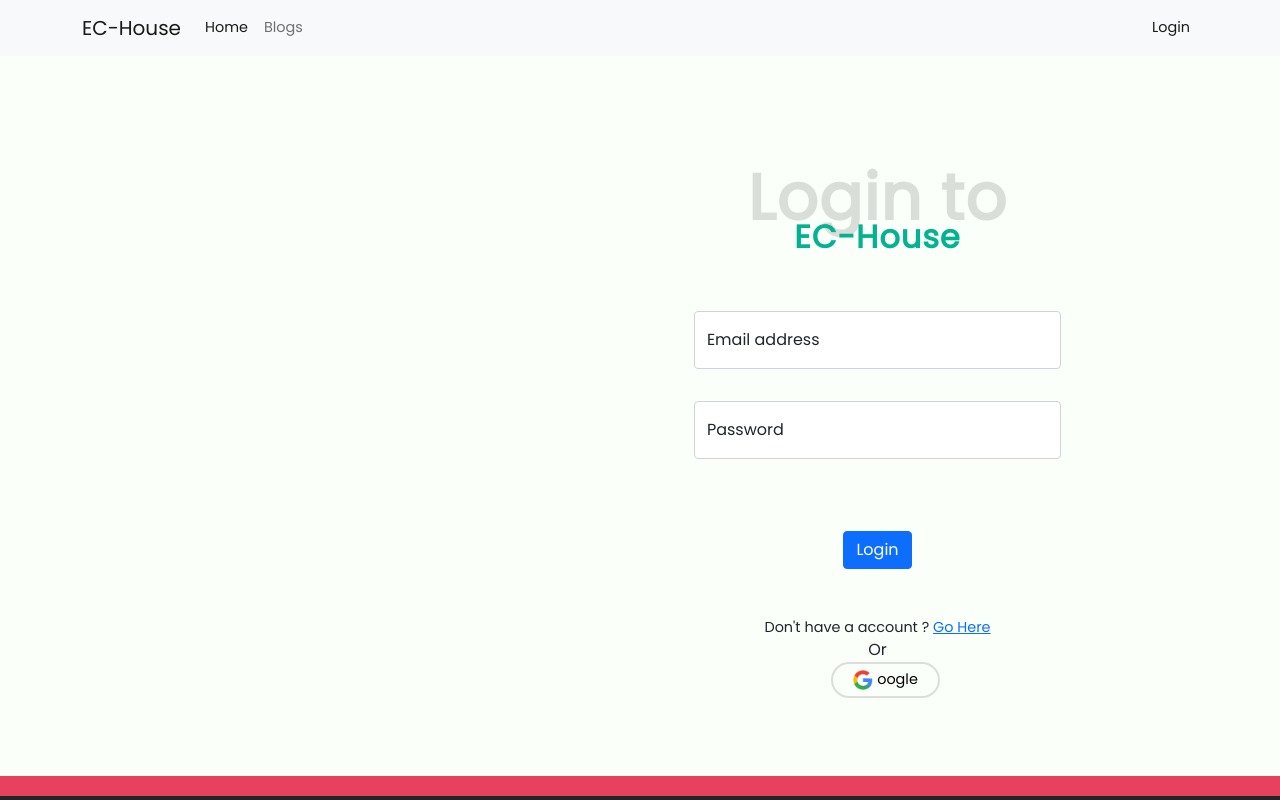
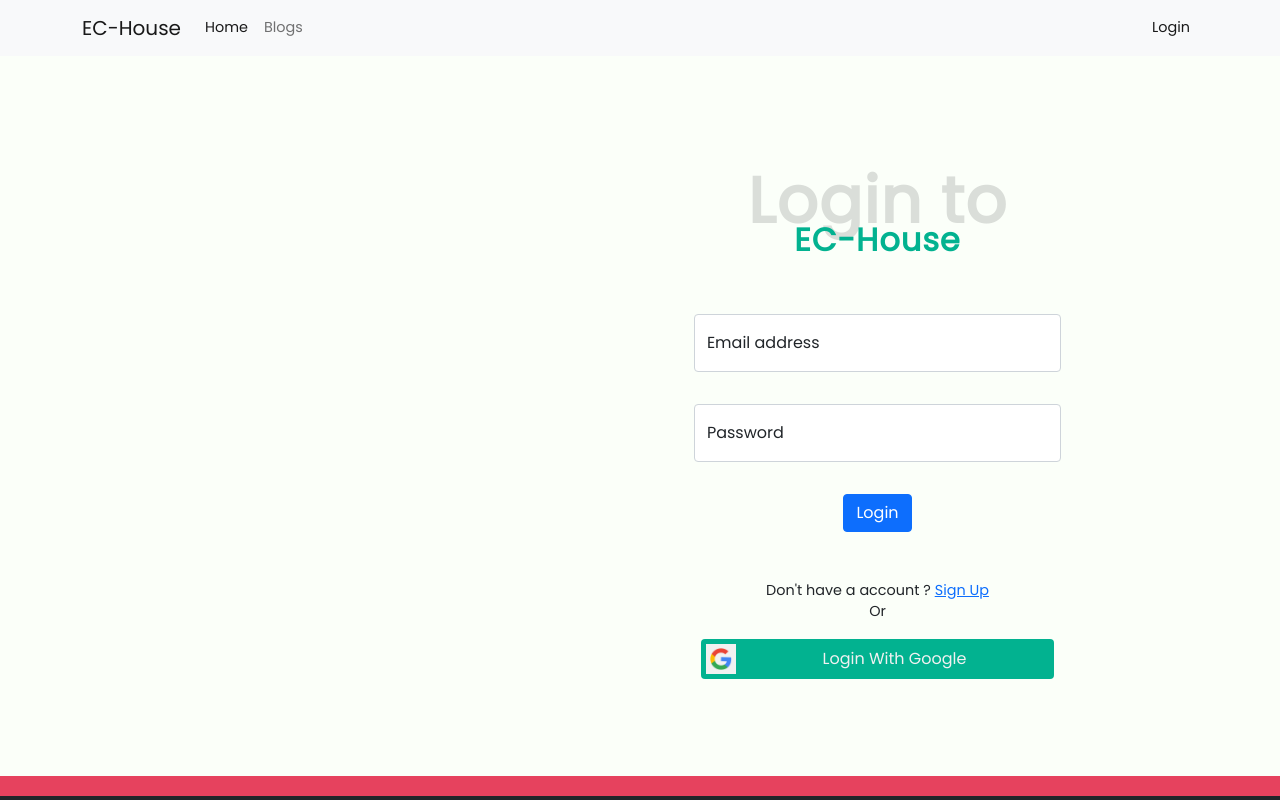
Before and after one commit to mihirkr17/warehouse-management-client-side, a React (Create React App) app: page /login in a window 1280 px wide. Shown: the top 800 px of the page. Built offline with nearby package versions, Linux system fonts and the light colour scheme; no server answers.

Commit message:
added addItem page with functionality

```diff
--- a/src/Components/Pages/AddItem/AddItem.js
+++ b/src/Components/Pages/AddItem/AddItem.js
@@ -1,56 +1,103 @@
-import React from 'react';
+import React, { useEffect, useState } from 'react';
 import { useAuthState } from 'react-firebase-hooks/auth';
 import auth from '../../../firebase.init';
 
 const AddItem = () => {
    const [user] = useAuthState(auth);
+   const [msg, setMsg] = useState('');
+
+   // add product handler form
+   const addProductHandler = async (e) => {
+      e.preventDefault();
+      let stock;
+
+      const name = e.target.productName.value;
+      const img = e.target.productImg.value;
+      const price = parseInt(e.target.productPrice.value);
+      const brand = e.target.productBrand.value;
+      const quantity = parseInt(e.target.productQuantity.value);
+      const description = e.target.productDescription.value;
+      const sup_name = user.displayName;
+      const sup_email = user.email;
+
+      if (quantity < 0) {
+         setMsg(<p className='text-danger text-center py-3'>Product quantity value wrong</p>);
+         return;
+      } else {
+         if (quantity === 0) {
+            stock = 'out';
+         } else {
+            stock = 'in';
+         }
+      }
+
+      const allData = { name, img, price, brand, quantity, description, sup_name, sup_email, stock };
+
+      const response = await fetch('http://localhost:5000/product', {
+         method: "POST",
+         headers: {
+            'content-type': 'application/json'
+         },
+         body: JSON.stringify(allData)
+      });
+
+      const data = await response.json();
+
+      if (data.insertedId) {
+         e.target.reset();
+         setMsg(<p className='text-success text-center py-3'>Your product added successfully</p>);
+      }
+   }
+
+   useEffect(() => {
+      setTimeout(() => {
+         setMsg('');
+      }, 5000);
+   }, [msg]);
 
    return (
-      <section className='add_item__section py-4 d-flex align-items-center justify-content-center' style={{ minHeight: "90vh" }}>
+      <section className='add_item__section py-4' style={{ minHeight: "90vh" }}>
+         <h2 className='section_title'>Add <span>product</span></h2>
          <div className="container">
             <div className="col-lg-6 mx-auto">
-               <form className="row g-3">
-                  <div className="col-md-6">
-                     <label htmlFor="inputEmail4" className="form-label">User Email</label>
-                     <input type="email" name='uEmail' defaultValue={user.email} className="form-control" id="inputEmail4" />
-                  </div>
-                  <div className="col-md-6">
-                     <label htmlFor="inputUid" className="form-label">User Id</label>
-                     <input type="text" name='uid' defaultValue={user.uid} className="form-control" id="inputUid" />
-                  </div>
+               {msg}
+               <form className="row g-3 mt-4" onSubmit={addProductHandler}>
                   <div className="col-12">
                      <label htmlFor="productName" className="form-label">Product Name</label>
                      <input type="text" name='productName' className="form-control" id="productName" placeholder="Asus Max M1" />
                   </div>
                   <div className="col-12">
-                     <label htmlFor="productBrand" className="form-label">Product Brand</label>
-                     <input type="text" name='productBrand' className="form-control" id="productBrand" placeholder="Asus, Samsung, Acer" />
+                     <label htmlFor="productImg" className="form-label">Product Image Url</label>
+                     <input type="text" name='productImg' className="form-control" id="productImg" placeholder="http://..." />
+                  </div>
+                  <div className="col-md-4">
+                     <label htmlFor="productPrice" className="form-label">Price</label>
+                     <input type="number" name='productPrice' className="form-control" id="productPrice" />
                   </div>
                   <div className="col-md-6">
-                     <label htmlFor="inputCity" className="form-label">City</label>
-                     <input type="text" className="form-control" id="inputCity" />
-                  </div>
-                  <div className="col-md-4">
-                     <label htmlFor="inputState" className="form-label">State</label>
-                     <select id="inputState" className="form-select">
-                        <option selected>Choose...</option>
-                        <option>...</option>
+                     <label htmlFor="productBrand" className="form-label">Brand</label>
+                     <select id="productBrand" name='productBrand' className="form-select">
+                        <option value=''>Choose Brand</option>
+                        <option value={'hp'}>hp</option>
+                        <option value={'lg'}>lg</option>
+                        <option value={'samsung'}>samsung</option>
+                        <option value={'toshiba'}>toshiba</option>
+                        <option value={'microsoft'}>microsoft</option>
+                        <option value={'acer'}>acer</option>
+                        <option value={'lenovo'}>lenovo</option>
                      </select>
                   </div>
                   <div className="col-md-2">
-                     <label htmlFor="inputZip" className="form-label">Zip</label>
-                     <input type="text" className="form-control" id="inputZip" />
+                     <label htmlFor="productQuantity" className="form-label">Quantity</label>
+                     <input type="number" className="form-control" id="productQuantity" />
+                  </div>
+
+                  <div className="mb-3 col-12">
+                     <label htmlFor="productDescription" className="form-label">Product Description</label>
+                     <textarea className="form-control" name='productDescription' id="productDescription" rows="3" placeholder='Description about product'></textarea>
                   </div>
                   <div className="col-12">
-                     <div className="form-check">
-                        <input className="form-check-input" type="checkbox" id="gridCheck" />
-                        <label className="form-check-label" htmlFor="gridCheck">
-                           Check me out
-                        </label>
-                     </div>
-                  </div>
-                  <div className="col-12">
-                     <button type="submit" className="btn btn-primary">Sign in</button>
+                     <button type="submit" className="btn btn-primary">Add</button>
                   </div>
                </form>
             </div>
--- a/src/Components/Pages/Auth/Login/Login.css
+++ b/src/Components/Pages/Auth/Login/Login.css
@@ -4,15 +4,3 @@
    align-items: center;
    justify-content: center;
 }
-
-.login_bottom button {
-   padding: 5px 20px;
-   border-radius: 50px;
-   border: 2px solid var(--color-trans);
-   background: transparent;
-}
-
-.login_bottom button img {
-   width: 20px;
-   height: auto;
-}
--- a/src/Components/Pages/Auth/Login/Login.js
+++ b/src/Components/Pages/Auth/Login/Login.js
@@ -1,10 +1,10 @@
 import React from 'react';
 import { Link, useLocation, useNavigate } from 'react-router-dom';
 import './Login.css';
-import google from '../../../../Assets/images/logos/google.png';
 import { useSignInWithEmailAndPassword } from 'react-firebase-hooks/auth';
 import auth from '../../../../firebase.init';
 import Spinner from '../../../Shared/Spinner';
+import Social from '../Social/Social';
 
 
 const Login = () => {
@@ -70,25 +70,16 @@
                      </div>
 
                      <div className="col-lg-7 mx-auto">
-                        {load}
-                        <br />
-                        {errors}
+                        {load || errors}
                      </div>
                      <div className="col-lg-7 mx-auto text-center">
-                        <button type='submit' className='btn btn-primary mt-3'>Login</button>
+                        <button type='submit' className='btn btn-primary'>Login</button>
                      </div>
                   </form>
 
                   <div className="login_bottom">
-                     <p>Don't have a account ? <Link to={'/register'}>Go Here</Link></p>
-                     <span>Or</span>
-                     <br />
-                     <p>
-                        <button className='ms-3' title='Sign in with google'>
-                           <img src={google} className='me-1' alt="google-logo" />
-                           oogle
-                        </button>
-                     </p>
+                     <p>Don't have a account ? <Link to={'/register'}>Sign Up</Link> <br /> Or </p>
+                     <Social></Social>
                   </div>
                </div>
             </div>
--- a/src/Components/Pages/Auth/Register/Register.js
+++ b/src/Components/Pages/Auth/Register/Register.js
@@ -81,14 +81,12 @@
                      </div>
 
                      <div className="col-lg-7 mx-auto text-center">
-                        <button type='submit' className='btn btn-primary mt-3'>Register</button>
+                        <button type='submit' className='btn btn-primary'>Register</button>
                      </div>
                   </form>
 
-                  <div className="login_bottom">
-                     <p>Already Logged In ? <Link to={'/login'}>Go To Login</Link></p>
-                     <span>Or</span>
-                     <br />
+                  <div className="register_bottom">
+                     <p>Already Logged In ? <Link to={'/login'}>Go To Login</Link> <br /> Or </p>
                      <Social></Social>
                   </div>
                </div>
--- /dev/null
+++ b/src/Components/Pages/Auth/Social/Social.css
@@ -0,0 +1,44 @@
+.third_party_auth {
+   padding: 1rem 0;
+   width: 55%;
+   margin: auto;
+}
+
+.auth_response {
+   display: flex;
+   flex-direction: column;
+   align-items: center;
+   justify-content: center;
+}
+
+.google_btn {
+   padding: 5px;
+   border-radius: 4px;
+   border: none;
+   background: var(--color-primary);
+   color: var(--color-light);
+   width: 100%;
+   display: flex;
+   align-items: center;
+   justify-content: space-between;
+}
+
+.google_btn img {
+   width: 30px;
+   height: 30px;
+   background-color: var(--color-light);
+   padding: 4px;
+}
+
+.google_btn span {
+   align-self: center;
+   width: 100%;
+}
+
+
+@media (max-width: 567px) {
+   .third_party_auth {
+      padding: 0.9rem 0;
+      width: 85%;
+   }
+}
--- a/src/Components/Pages/Auth/Social/Social.js
+++ b/src/Components/Pages/Auth/Social/Social.js
@@ -1,4 +1,5 @@
 import React from 'react';
+import './Social.css';
 import google from '../../../../Assets/images/logos/google.png';
 import { useSignInWithGoogle } from 'react-firebase-hooks/auth';
 import auth from '../../../../firebase.init';
@@ -33,13 +34,15 @@
       await signInWithGoogle();
    }
    return (
-      <p>
-         {load} <br /> {errMsg} <br />
-         <button className='ms-3' onClick={socialLoginHandler} title='Sign in with google'>
+      <div className='third_party_auth'>
+         <div className="auth_response">
+            {load || errMsg}
+         </div>
+         <button className='google_btn' onClick={socialLoginHandler} title='Sign in with google'>
             <img src={google} className='me-1' alt="google-logo" />
-            oogle
+            <span>Login With Google</span>
          </button>
-      </p>
+      </div>
    );
 };
 
--- a/src/Components/Shared/Spinner.js
+++ b/src/Components/Shared/Spinner.js
@@ -1,9 +1,17 @@
 import React from 'react';
 
 const Spinner = () => {
+   const spinnerStyle = {
+      padding: "1rem 0",
+      display: "flex",
+      alignItems: "center",
+      justifyContent: "center"
+   }
    return (
-      <div className="spinner-grow" style={{ width: "3rem", height: "3rem" }} role="status">
-         <span className="visually-hidden">Loading...</span>
+      <div className="spinner_container" style={spinnerStyle}>
+         <div className="spinner-grow" style={{ width: "3rem", height: "3rem" }} role="status">
+            <span className="visually-hidden">Loading...</span>
+         </div>
       </div>
    );
 };
```
